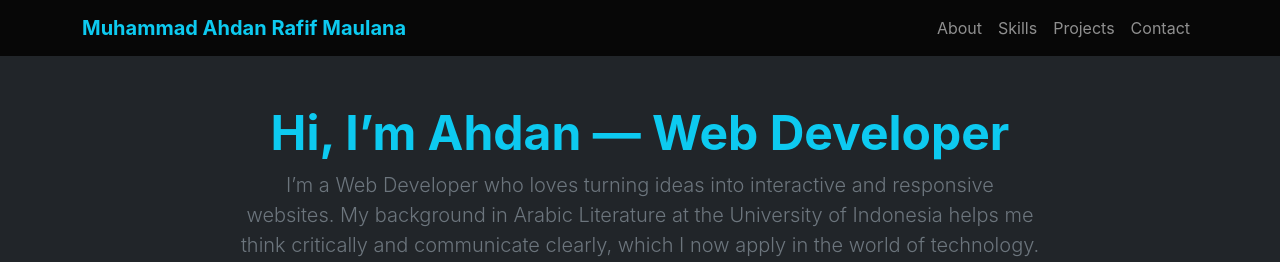
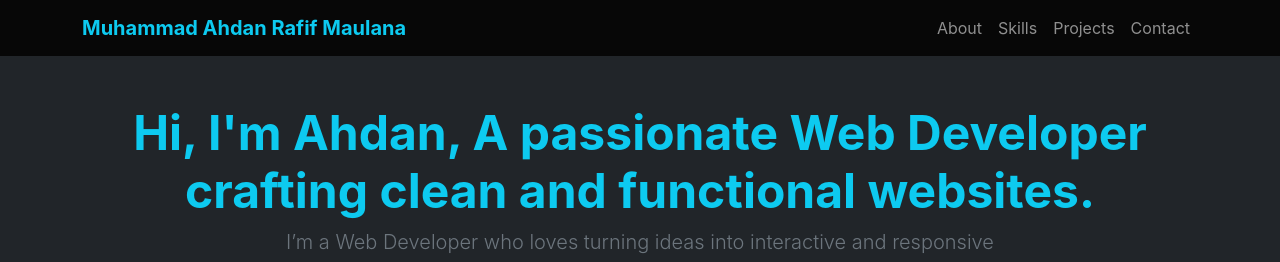
Before and after one commit to rafifmaulana1412/react-portfolio-ahdan, a React (Create React App) app: page / in a window 1280 px wide. Shown: the top 262 px of the page. Built offline with nearby package versions, Linux system fonts and the light colour scheme.

Commit message:
Update Hero.jsx

```diff
--- a/src/components/Hero.jsx
+++ b/src/components/Hero.jsx
@@ -4,7 +4,7 @@ export default function Hero(){
   return (
     <section id="about" className="py-5">
       <div className="container text-center" data-aos="fade-up">
-        <h1 className="display-5 fw-bold text-info">Hi, I’m Ahdan — Web Developer</h1>
+        <h1 className="display-5 fw-bold text-info">Hi, I'm Ahdan, A passionate Web Developer crafting clean and functional websites.</h1>
         <p className="lead text-secondary mx-auto" style={{maxWidth:800}}>
           I’m a Web Developer who loves turning ideas into interactive and responsive websites. My background in Arabic Literature at the University of Indonesia helps me think critically and communicate clearly, which I now apply in the world of technology. I believe great websites go beyond design — they’re about creating experiences people enjoy. I’m currently leveling up my skills in Fullstack Web Development and crafting projects that are impactful and accessible for everyone.
         </p>
```
